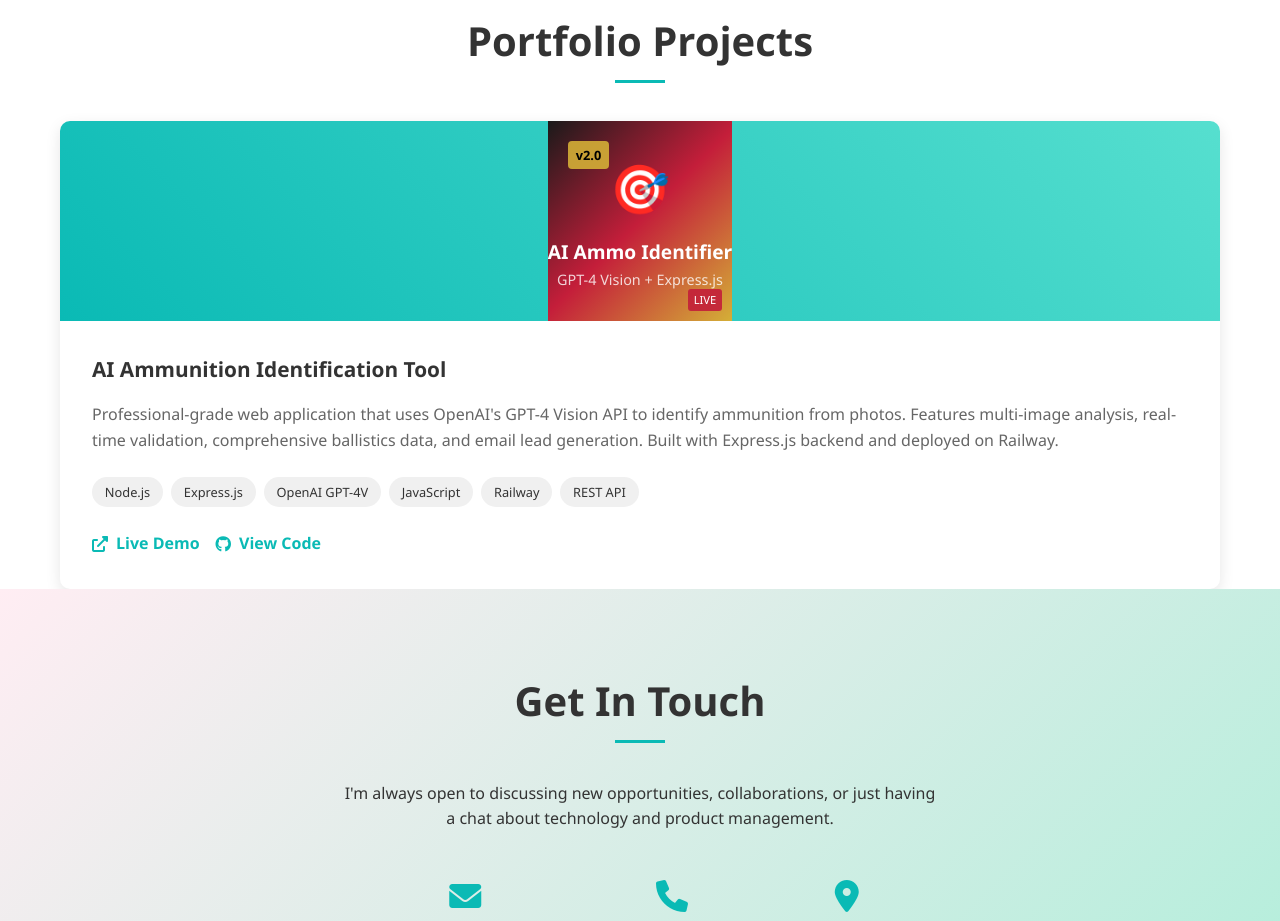
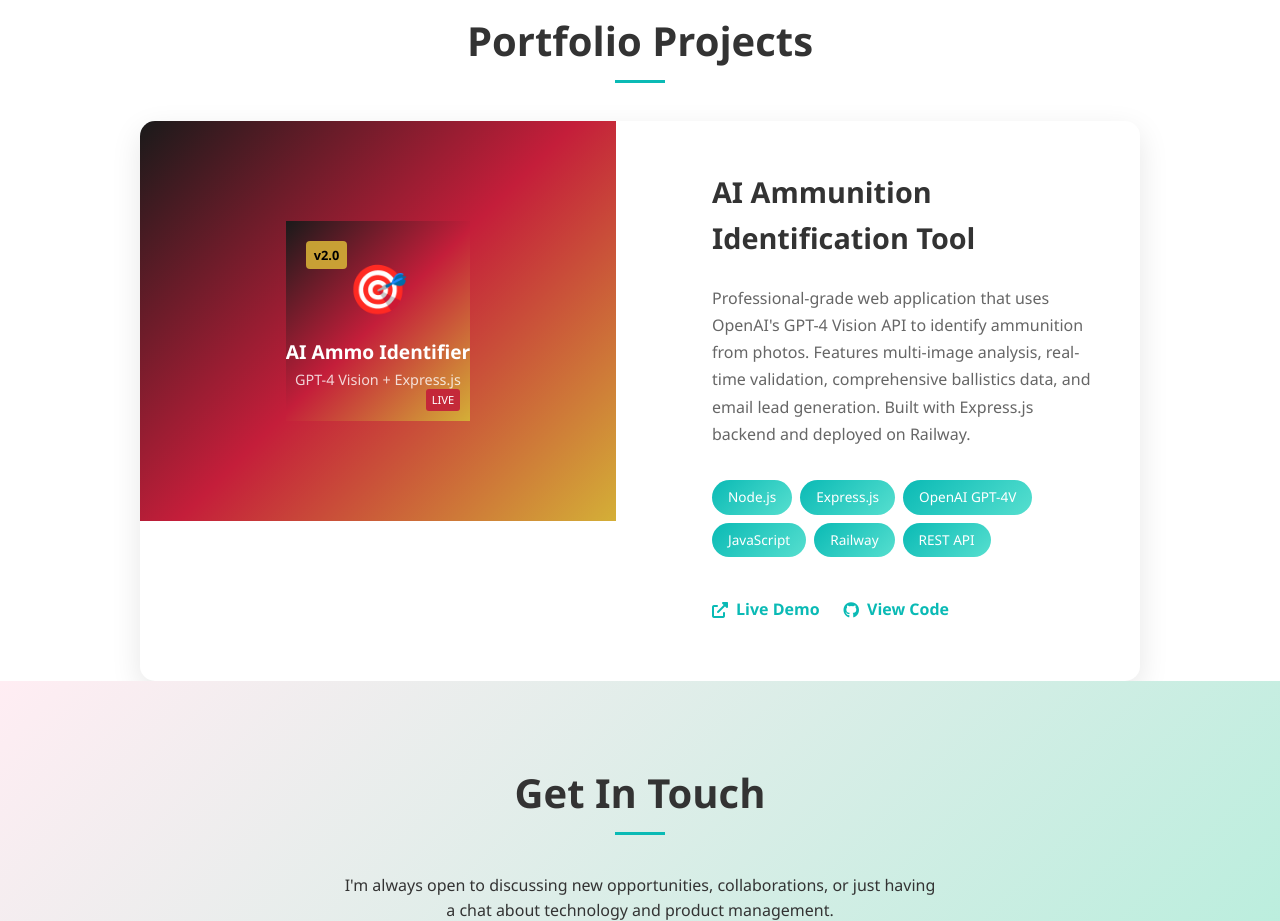
Before and after one commit to andrejanev96/andrejanev96.github.io, a plain HTML site: page index.html in a window 1280 px wide. Shown: the part 5640-6561 px from the top of the page. Drawn offline with Linux system fonts and the light colour scheme.

Commit message:
enhanced projects section CSS

```diff
--- a/style.css
+++ b/style.css
@@ -481,69 +481,91 @@ section {
   display: none;
 }
 
-/* Projects Section */
+/* Projects Section - Alternating Layout */
 .projects-grid {
-  display: grid;
-  grid-template-columns: repeat(auto-fit, minmax(350px, 1fr));
-  gap: 2rem;
-  margin-top: 3rem;
+  max-width: 1000px;
+  margin: 3rem auto 0;
+  display: flex;
+  flex-direction: column;
+  gap: 4rem;
 }
 
 .project-card {
+  display: grid;
+  grid-template-columns: 1fr 1fr;
+  gap: 3rem;
   background: white;
-  border-radius: 10px;
+  border-radius: 15px;
+  box-shadow: 0 10px 30px rgba(0, 0, 0, 0.1);
   overflow: hidden;
-  box-shadow: 0 5px 15px rgba(0, 0, 0, 0.1);
-  transition: transform 0.3s ease;
+  transition: all 0.3s ease;
+  min-height: 400px;
 }
 
 .project-card:hover {
   transform: translateY(-5px);
+  box-shadow: 0 20px 40px rgba(0, 0, 0, 0.15);
+}
+
+/* Alternate layout */
+.project-card:nth-child(even) {
+  direction: rtl;
+}
+
+.project-card:nth-child(even) .project-content {
+  direction: ltr;
 }
 
 .project-image {
-  height: 200px;
-  background: linear-gradient(45deg, #0abab5, #56dfcf);
+  position: relative;
+  height: 400px;
+  background: linear-gradient(135deg, #1a1a1a 0%, #c41e3a 50%, #d4af37 100%);
   display: flex;
   align-items: center;
   justify-content: center;
-  color: white;
-  font-size: 3rem;
+  overflow: hidden;
 }
 
 .project-content {
-  padding: 2rem;
+  padding: 3rem;
+  display: flex;
+  flex-direction: column;
+  justify-content: center;
 }
 
 .project-title {
-  font-size: 1.3rem;
-  margin-bottom: 1rem;
+  font-size: 1.8rem;
+  margin-bottom: 1.5rem;
   color: #333;
+  font-weight: 700;
 }
 
 .project-description {
   color: #666;
-  margin-bottom: 1.5rem;
+  margin-bottom: 2rem;
+  line-height: 1.7;
+  font-size: 1rem;
 }
 
 .project-tech {
   display: flex;
   flex-wrap: wrap;
   gap: 0.5rem;
-  margin-bottom: 1.5rem;
+  margin-bottom: 2rem;
 }
 
 .tech-tag {
-  background: #f0f0f0;
-  color: #333;
-  padding: 0.3rem 0.8rem;
-  border-radius: 15px;
-  font-size: 0.8rem;
+  background: linear-gradient(135deg, #0abab5, #56dfcf);
+  color: white;
+  padding: 0.4rem 1rem;
+  border-radius: 20px;
+  font-size: 0.85rem;
+  font-weight: 500;
 }
 
 .project-links {
   display: flex;
-  gap: 1rem;
+  gap: 1.5rem;
 }
 
 .project-link {
@@ -553,10 +575,34 @@ section {
   display: flex;
   align-items: center;
   gap: 0.5rem;
+  padding: 0.5rem 0;
+  border-bottom: 2px solid transparent;
+  transition: all 0.3s ease;
 }
 
 .project-link:hover {
-  text-decoration: underline;
+  border-bottom-color: #0abab5;
+  transform: translateY(-2px);
+}
+
+/* Mobile responsive */
+@media (max-width: 768px) {
+  .project-card {
+    grid-template-columns: 1fr;
+    gap: 0;
+  }
+
+  .project-card:nth-child(even) {
+    direction: ltr;
+  }
+
+  .project-image {
+    height: 250px;
+  }
+
+  .project-content {
+    padding: 2rem;
+  }
 }
 
 /* Contact Section */
```
